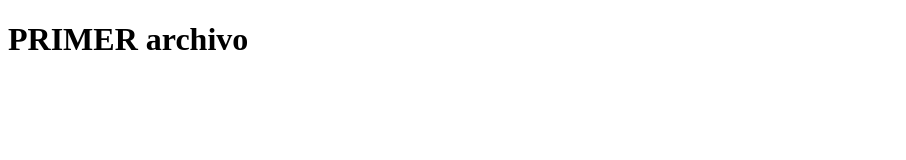
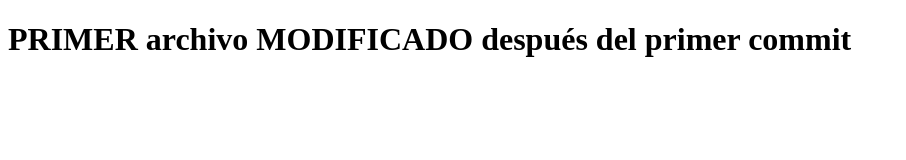
Before and after one commit to devcarlos21/MiWeb, a plain HTML site: page archivo1.html in a window 1280 px wide. Shown: the whole page, without its empty margins (0-906 px from the left). Drawn offline with Linux system fonts and the light colour scheme.

Commit message:
Este es un commit donde se pasó un archivo directo del repositorio a commit

```diff
--- a/archivo1.html
+++ b/archivo1.html
@@ -6,6 +6,6 @@
     <title>Document</title>
 </head>
 <body>
-    <h1>PRIMER archivo</h1>
+    <h1>PRIMER archivo MODIFICADO después del primer commit</h1>
 </body>
 </html>
```
